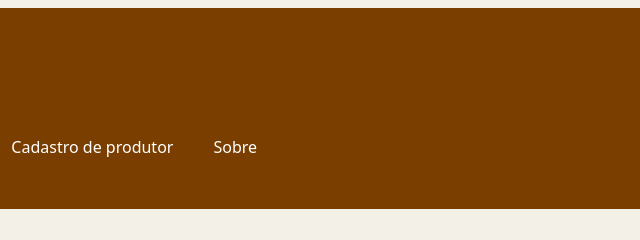
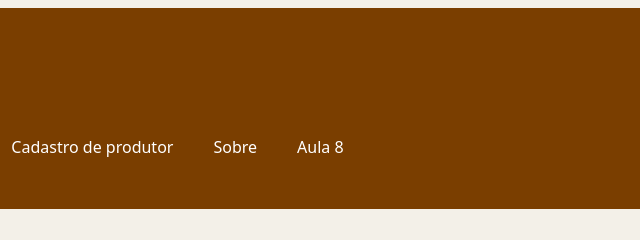
Before and after one commit to vitoriaemanuellyjuvencio-bot/agrofeira-vitoria-emanuelly, a plain HTML site: page index.html in a window 1280 px wide. Shown: the top 240 px of the page, 327-967 px from the left. Drawn offline with Linux system fonts and the light colour scheme.

Commit message:
alteraçãoes

```diff
--- a/index.html
+++ b/index.html
@@ -33,6 +33,7 @@
                 <li><a href="safra.html">Safra</a></li>
                 <li><a href="cadastro-produtor.html">Cadastro de produtor</a></li>
                 <li><a href="sobre.html">Sobre</a></li>
+                <li><a href="aula8.html">Aula 8</a></li>
             </ul>
         </nav>
     </header>
```
